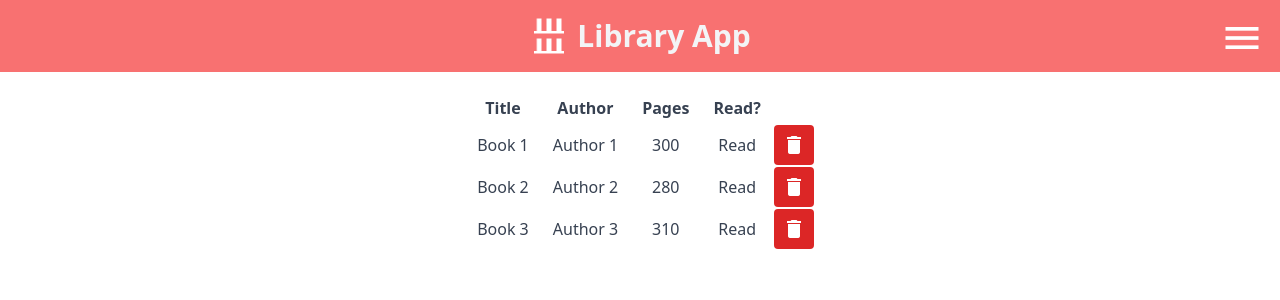
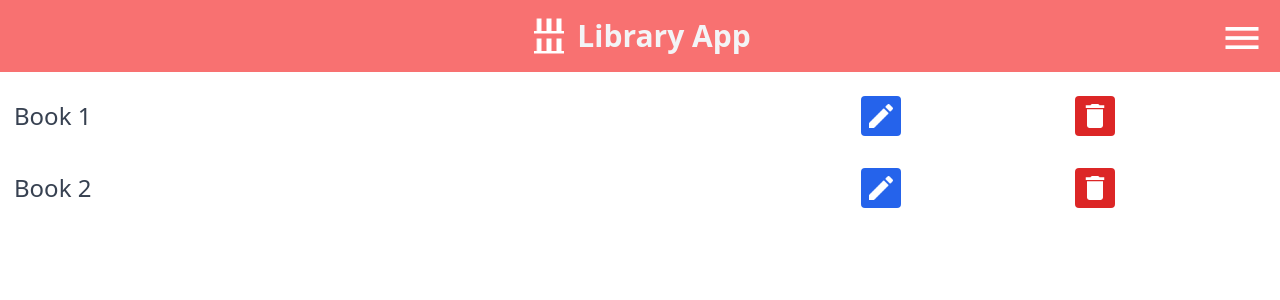
Before and after one commit to Jaypen-git/library-app, a React (Create React App) app: page / in a window 1280 px wide. Shown: the top 300 px of the page. Built offline with nearby package versions, Linux system fonts and the light colour scheme; data requests are answered from the project's data file.

Commit message:
changes layout of booklist component

```diff
--- a/data/db.json
+++ b/data/db.json
@@ -13,13 +13,6 @@
       "author": "Author 2",
       "pages": 280,
       "status": "Read"
-    },
-    {
-      "title": "Book 3",
-      "author": "Author 3",
-      "pages": "310",
-      "status": "Read",
-      "id": 3
     }
   ]
 }
--- a/src/BookList.js
+++ b/src/BookList.js
@@ -9,31 +9,44 @@ const BookList = ({books}) => {
     }
 
     return (
-        <table className="text-base text-center">
-            <thead>
-                <tr>
-                    <th className="px-3 py-1">Title</th>
-                    <th className="px-3 py-1">Author</th>
-                    <th className="px-3 py-1">Pages</th>
-                    <th className="px-3 py-1">Read?</th>
-                </tr>
-            </thead>
-            <tbody>
-                {books.map(book => (
-                    <tr key={ book.id } id={book.id}>
-                        <td className="px-3 py-1">{ book.title }</td>
-                        <td className="px-3 py-1">{ book.author }</td>
-                        <td className="px-3 py-1">{ book.pages }</td>
-                        <td className="px-3 py-1"><button>{ book.status }</button></td>
-                        <td>
-                            <button className="bg-red-600 text-gray-100 p-2 rounded" onClick={e => {handleDelete(e.target.parentNode.parentNode.id)}}>
-                                <img src={require("./images/delete.png")} alt="delete" className="w-6" />
-                            </button>
-                        </td>
-                    </tr>
-                ))}
-            </tbody>
-        </table>
+        // <table className="text-base text-center">
+        //     <thead>
+        //         <tr>
+        //             <th className="px-3 py-1">Title</th>
+        //             <th className="px-3 py-1">Author</th>
+        //             <th className="px-3 py-1">Pages</th>
+        //             <th className="px-3 py-1">Read?</th>
+        //         </tr>
+        //     </thead>
+        //     <tbody>
+        //         {books.map(book => (
+        //             <tr key={ book.id } id={book.id}>
+        //                 <td className="px-3 py-1">{ book.title }</td>
+        //                 <td className="px-3 py-1">{ book.author }</td>
+        //                 <td className="px-3 py-1">{ book.pages }</td>
+        //                 <td className="px-3 py-1"><button>{ book.status }</button></td>
+        //                 <td>
+        //                     <button className="bg-red-600 text-gray-100 p-2 rounded" onClick={e => {handleDelete(e.target.parentNode.parentNode.id)}}>
+        //                         <img src={require("./images/delete.png")} alt="delete" className="w-6" />
+        //                     </button>
+        //                 </td>
+        //             </tr>
+        //         ))}
+        //     </tbody>
+        // </table>
+        <div className="mt-4">
+            {books.map(book => (
+                <div className="grid grid-cols-6 justify-center items-center mb-4" key={book.id} id={book.id}>
+                    <p className="col-span-4 text-2xl font-medium px-1.5 ml-2">{ book.title }</p>
+                    <button className="col-span-1 bg-blue-600 m-2 w-10 h-10 text-center rounded flex justify-center align-center">
+                        <img src={require("./images/pencil.png")} alt="edit" className="w-8 h-8 my-1"/>
+                    </button>
+                    <button className="col-span-1 bg-red-600 m-2 w-10 h-10 text-center rounded flex justify-center align-center" onClick={e => {handleDelete(e.target.parentNode.parentNode.id)}}>
+                        <img src={require("./images/delete.png")} alt="delete" className="w-8 h-8 my-1"/>
+                    </button>
+                </div>
+            ))}
+        </div>
      );
 }
 
```
Also changed, not shown: src/images/pencil.png (added), src/images/plus.png (added).
